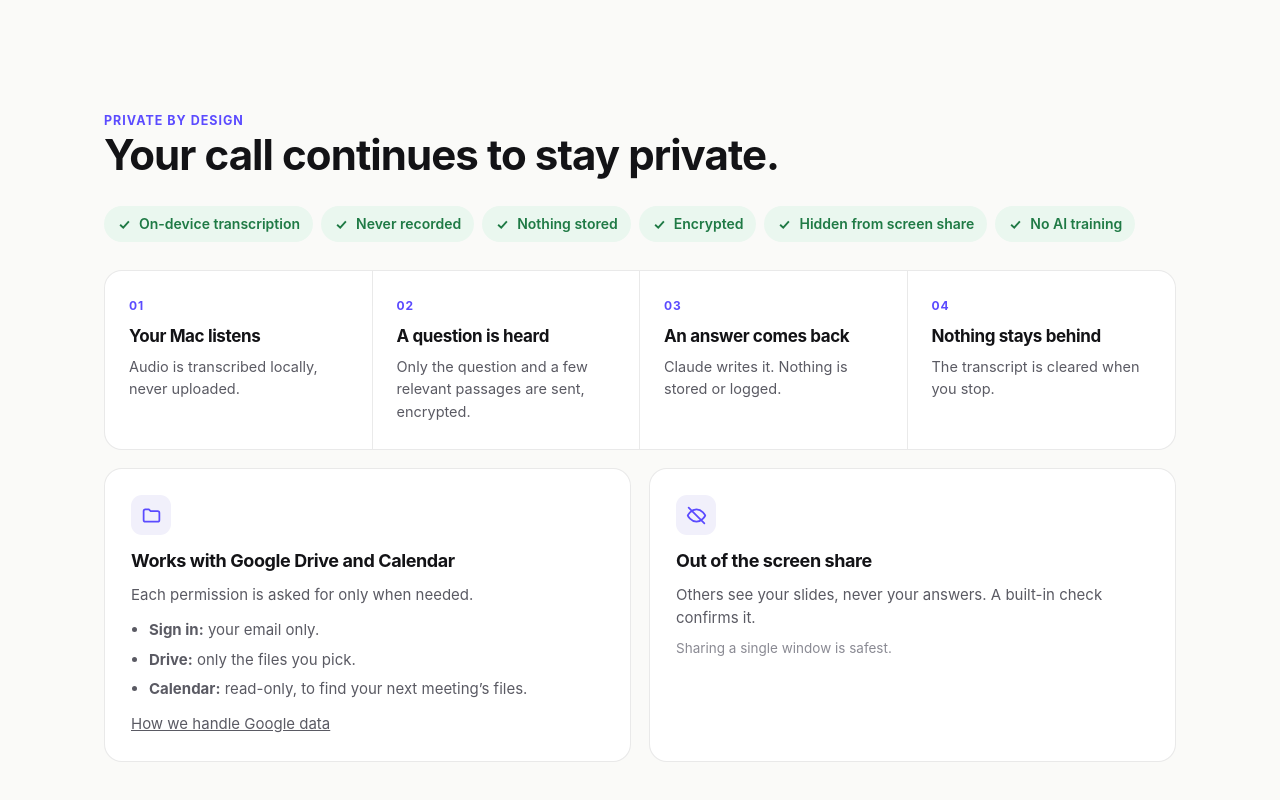
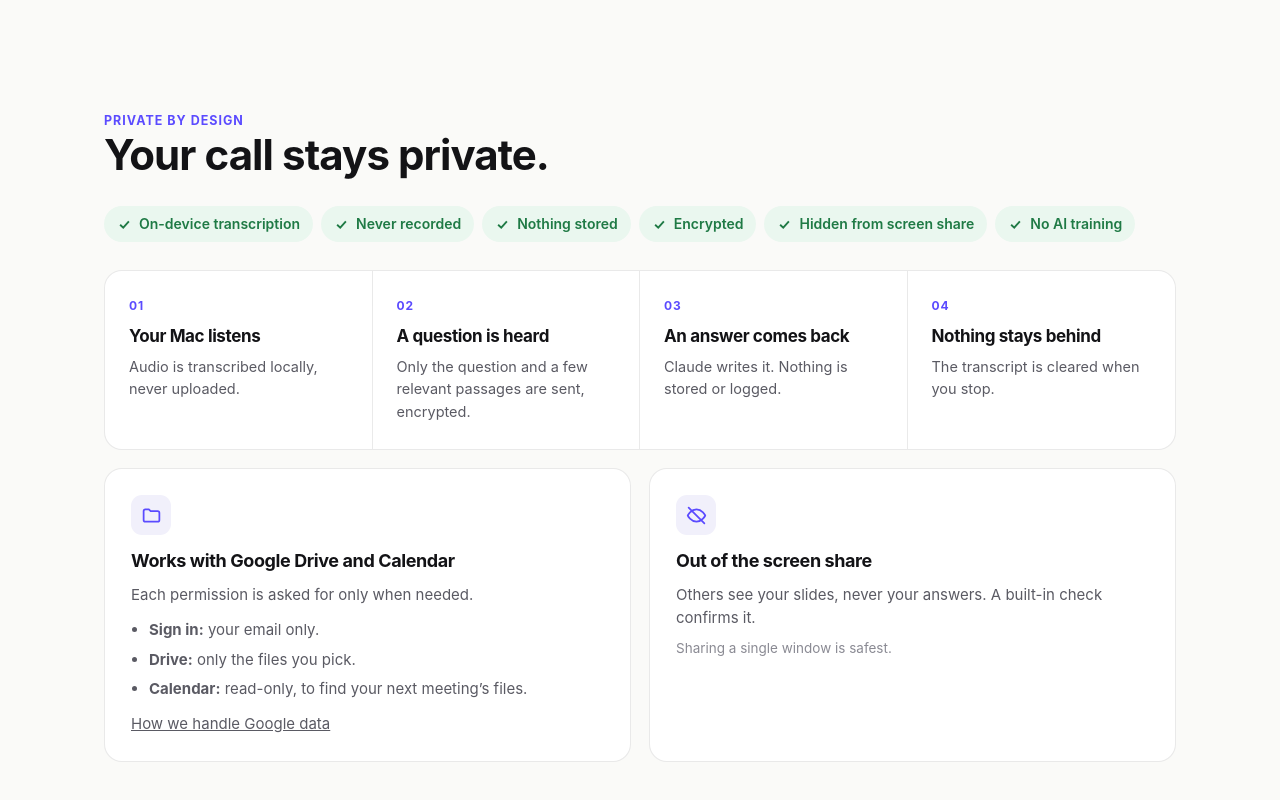
Before and after one commit to ckarthikv/meetglance-site, a plain HTML site: page index.html in a window 1280 px wide. Shown: the part 3251-4051 px from the top of the page. Drawn offline with Linux system fonts and the light colour scheme.

Commit message:
Privacy heading
Co-Authored-By: Claude Opus 5.5 <noreply@anthropic.com>

```diff
--- a/index.html
+++ b/index.html
@@ -337,7 +337,7 @@
   <div class="wrap">
     <div class="sec-head">
       <span class="eyebrow">Private by design</span>
-      <h2>Your call continues to stay private.</h2>
+      <h2>Your call stays private.</h2>
     </div>
     <div class="keys"><span><svg viewBox="0 0 24 24" fill="none" stroke="currentColor" stroke-width="3"><path d="M5 12.5 10 17 19 7"/></svg>On-device transcription</span><span><svg viewBox="0 0 24 24" fill="none" stroke="currentColor" stroke-width="3"><path d="M5 12.5 10 17 19 7"/></svg>Never recorded</span><span><svg viewBox="0 0 24 24" fill="none" stroke="currentColor" stroke-width="3"><path d="M5 12.5 10 17 19 7"/></svg>Nothing stored</span><span><svg viewBox="0 0 24 24" fill="none" stroke="currentColor" stroke-width="3"><path d="M5 12.5 10 17 19 7"/></svg>Encrypted</span><span><svg viewBox="0 0 24 24" fill="none" stroke="currentColor" stroke-width="3"><path d="M5 12.5 10 17 19 7"/></svg>Hidden from screen share</span><span><svg viewBox="0 0 24 24" fill="none" stroke="currentColor" stroke-width="3"><path d="M5 12.5 10 17 19 7"/></svg>No AI training</span></div>
     <div class="flow">
```
